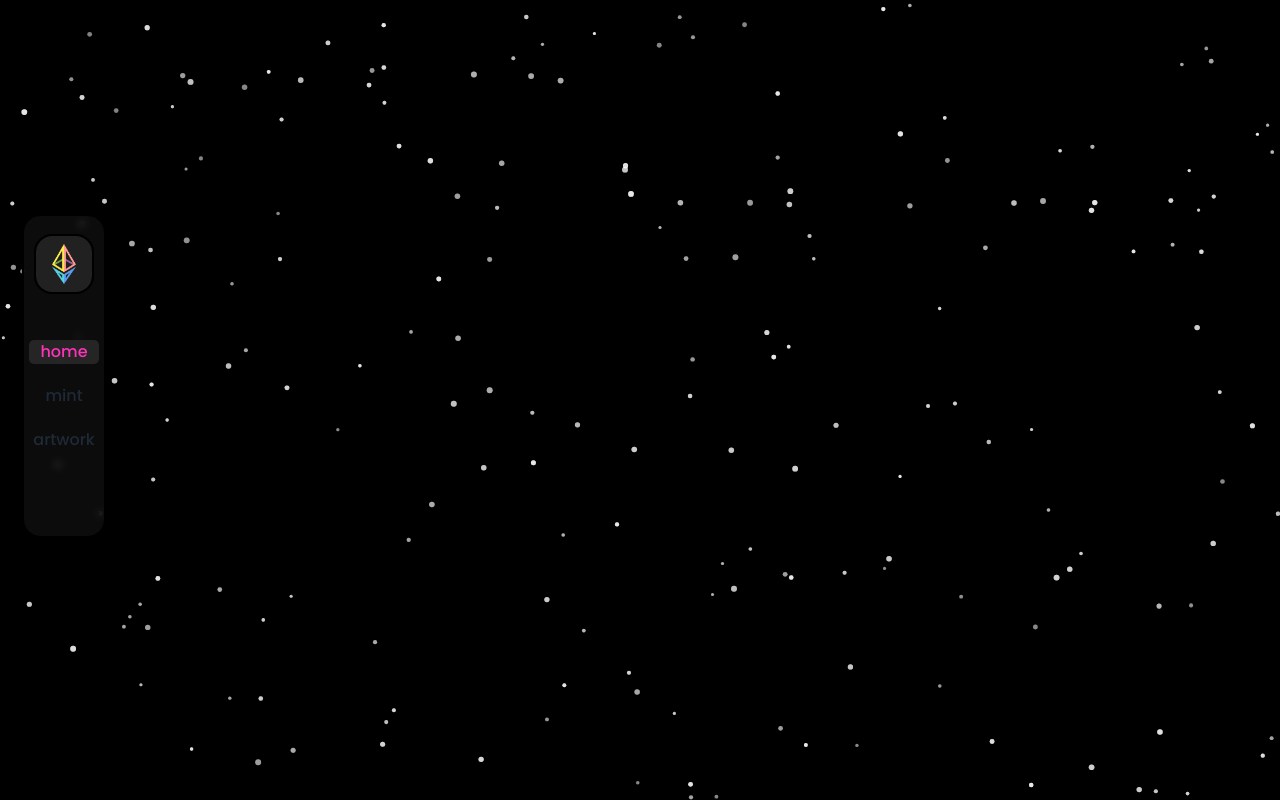
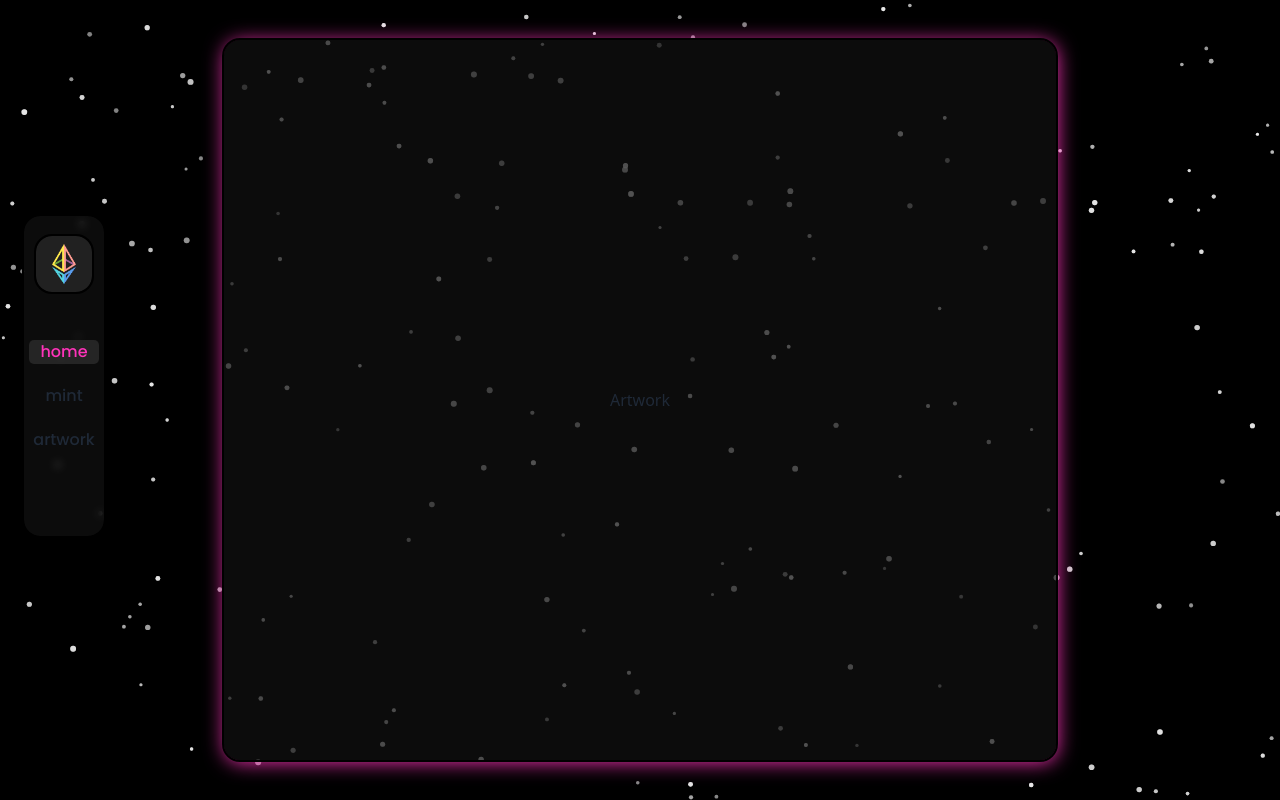
Before and after one commit to pranavcpawar/raptor-nfts, a React (Vite) app: page /artwork in a window 1280 px wide. Built offline with nearby package versions, Linux system fonts and the light colour scheme.

Commit message:
basic artwork design

```diff
--- a/src/pages/Artwork.jsx
+++ b/src/pages/Artwork.jsx
@@ -2,7 +2,13 @@ import React from "react";
 
 const Artwork = () => {
   return (
-    <div>Artwork</div>
+    <div className="z-10 min-h-screen grid place-content-center">
+      <div className="flex flex-col sm:w-[65vw] sm:h-[90vh] w-[100vw] h-[100vh] shadow-[1px_2px_20px] shadow-[#ff33bb] bg-[#121212] bg-opacity-70 items-center justify-center rounded-box outline outline-black outline-2 outline-offset-0">
+        <div>
+          Artwork
+        </div>
+      </div>
+    </div>
   );
 };
 
```
